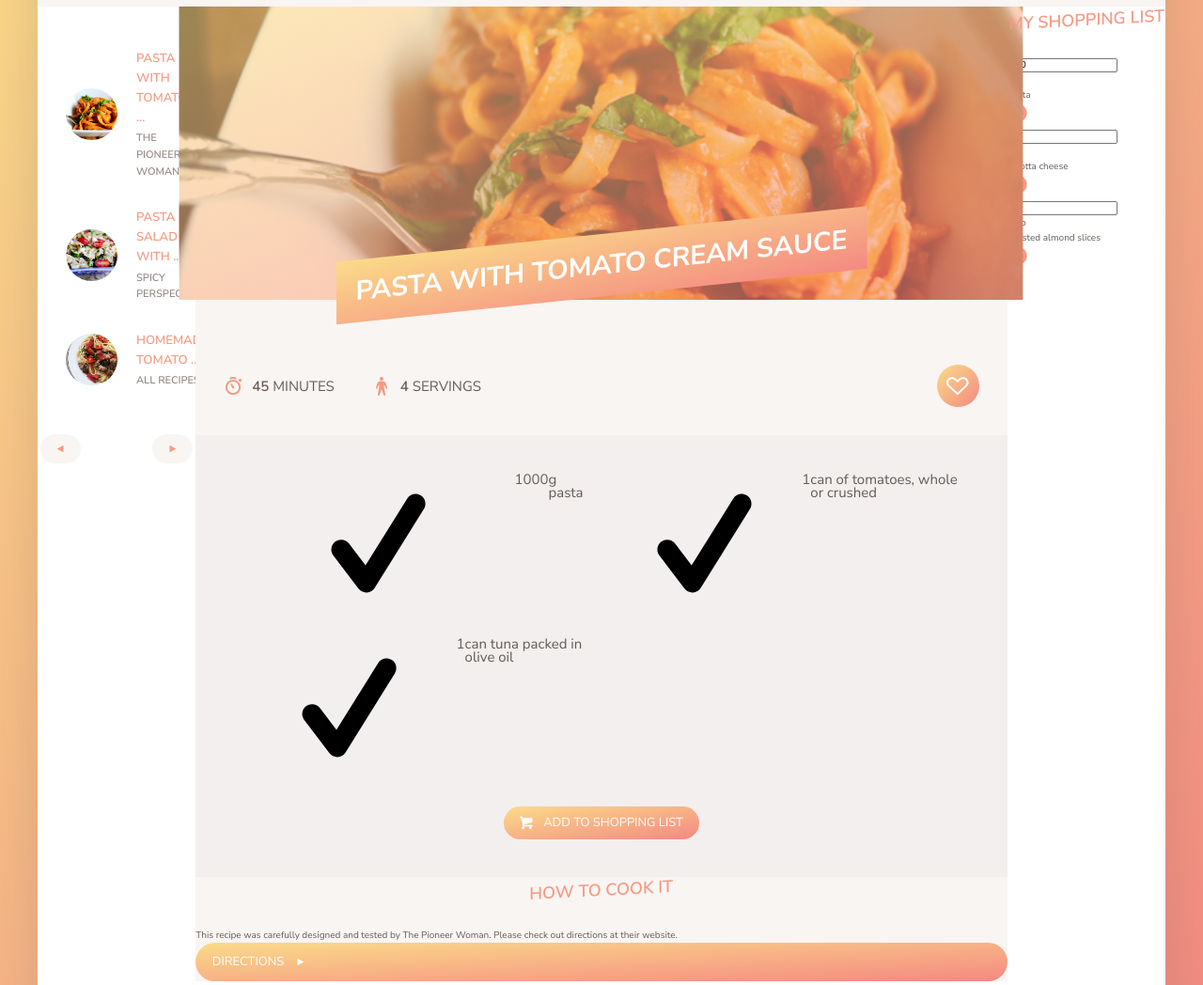
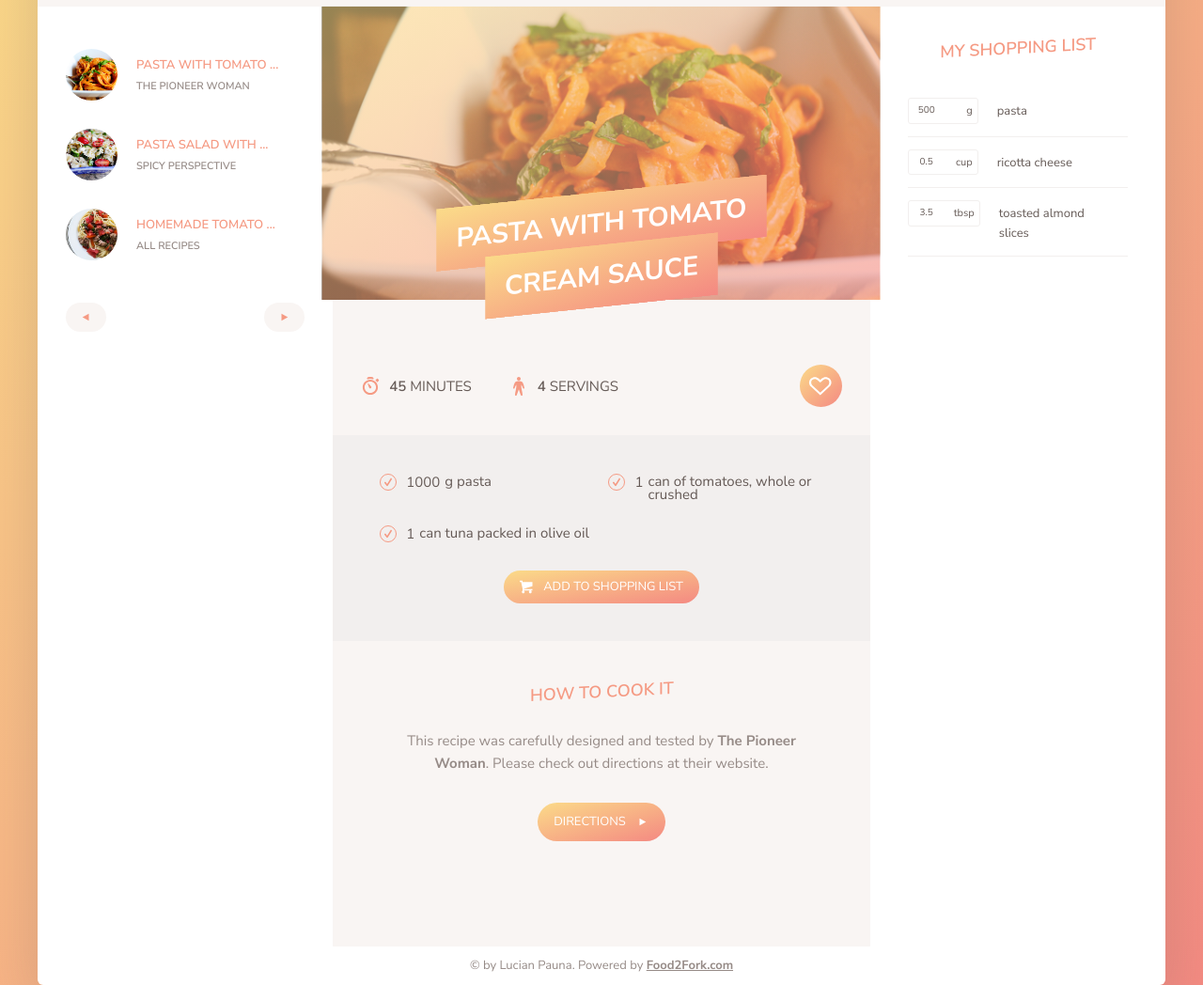
Before and after one commit to LucianPauna/Recipy, a website: page app/index.html in a window 1280 px wide. Shown: the part 144-1192 px from the top of the page at 94% size. Drawn offline with Linux system fonts and the light colour scheme.

Commit message:
Completed styling for desktop

```diff
--- a/app/assets/styles/base/_variables.css
+++ b/app/assets/styles/base/_variables.css
@@ -0,0 +1,2 @@
+$mainOrange: #F59A83;
+$mainGrey: #968B87;
--- a/app/assets/styles/modules/_btn.css
+++ b/app/assets/styles/modules/_btn.css
@@ -46,7 +46,7 @@
 }
 
 .btn-inline {
-    color: #F59A83;
+    color: $mainOrange;
     font-size: 1.2rem;
     border: none;
     background-color: #F9F5F3;
@@ -89,7 +89,7 @@
 .btn-tiny svg {
     height: 100%;
     width: 100%;
-    fill: #F59A83;
+    fill: $mainOrange;
     transition: all .2s;
 }
 
--- a/app/assets/styles/modules/_container.css
+++ b/app/assets/styles/modules/_container.css
@@ -8,7 +8,7 @@
     display: grid;
     grid-template-rows: 10rem minmax(100rem, auto);
     grid-template-columns: 1.1fr 2fr 1.1fr;
-    grid-template-areas: "head head head" "list recipe shopping";
+    grid-template-areas: "head head head" "list recipe shopping" "footer footer footer";
 
     @mixins atLarge {
         width: 100%;
--- a/app/assets/styles/modules/_footer.css
+++ b/app/assets/styles/modules/_footer.css
@@ -1,9 +1,16 @@
 .copyright {
-    color: #968B87;
+    grid-area: footer;
+    color: $mainGrey;
+    font-size: 1.3rem;
     text-align: center;
     margin: 1rem;
+    flex: 0 0 100%;
+}
+
+.copyright a {
+    font-weight: 700;
 }
 
 .link:link, .link:visited {
-    color: #968B87;
+    color: $mainGrey;
 }
--- a/app/assets/styles/modules/_heading-2.css
+++ b/app/assets/styles/modules/_heading-2.css
@@ -1,7 +1,7 @@
 .heading-2 {
     font-size: 1.8rem;
     font-weight: 600;
-    color: #F59A83;
+    color: $mainOrange;
     text-transform: uppercase;
     margin-bottom: 2.5rem;
     text-align: center;
--- a/app/assets/styles/modules/_loader.css
+++ b/app/assets/styles/modules/_loader.css
@@ -6,7 +6,7 @@
 .loader svg {
     height: 5.5rem;
     width: 5.5rem;
-    fill: #F59A83;
+    fill: $mainOrange;
     transform-origin: 44% 50%;
     animation: rotate 1.5s infinite linear;
 }
--- a/app/assets/styles/modules/_recipe.css
+++ b/app/assets/styles/modules/_recipe.css
@@ -69,7 +69,7 @@
 .recipe__info-icon {
     height: 2rem;
     width: 2rem;
-    fill: #F59A83;
+    fill: $mainOrange;
     margin-right: 1rem;
 }
 
@@ -140,6 +140,48 @@
     margin-bottom: 3rem;
 }
 
+.recipe__ingredient {
+    padding-top: .2rem;
+}
+
 .recipe__item {
     display: flex;
 }
+
+.recipe__icon {
+    height: 1.8rem;
+    width: 1.8rem;
+    fill: $mainOrange;
+    border: 1px solid $mainOrange;
+    border-radius: 50%;
+    padding: 2px;
+    margin-right: 1rem;
+    flex: 0 0 auto;
+    margin-top: .1rem;
+}
+
+.recipe__count {
+    margin-right: .5rem;
+    flex: 0 0 auto;
+    padding-top: .3rem;
+}
+
+.recipe__directions {
+    padding: 4rem;
+    padding-bottom: 5rem;
+    display: flex;
+    flex-direction: column;
+    align-items: center;
+}
+
+.recipe__directions-text {
+    font-size: 1.5rem;
+    text-align: center;
+    width: 90%;
+    margin-bottom: 3rem;
+    color: $mainGrey;
+}
+
+.recipe__by {
+    font-weight: 700;
+}
--- a/app/assets/styles/modules/_results.css
+++ b/app/assets/styles/modules/_results.css
@@ -38,7 +38,7 @@
 
 .results__name {
     font-size: 1.3rem;
-    color: #F59A83;
+    color: $mainOrange;
     text-transform: uppercase;
     font-weight: 600;
     margin-bottom: .3rem;
@@ -46,7 +46,7 @@
 
 .results__author {
     font-size: 1.1rem;
-    color: #968B87;
+    color: $mainGrey;
     text-transform: uppercase;
     font-weight: 600;
 }
@@ -71,7 +71,7 @@
 
 .results__pages {
     margin-top: 3rem;
-    padding: .3rem;
+    padding: 0 3rem;
 }
 
 .results__btn--prev {
--- /dev/null
+++ b/app/assets/styles/modules/_shopping.css
@@ -0,0 +1,73 @@
+.shopping {
+    padding: 3rem 4rem;
+    display: flex;
+    flex-direction: column;
+}
+
+.shopping__list {
+    list-style: none;
+    max-height: 77rem;
+    overflow: scroll;
+}
+
+.shopping__item {
+    display: flex;
+    align-items: flex-start;
+    padding: 1.3rem 0;
+    border-bottom: 1px solid #F2EFEE;
+    position: relative;
+}
+
+.shopping__count {
+    flex: 0 0 7.5rem;
+    padding: .4rem .5rem;
+    border: 1px solid #F2EFEE;
+    border-radius: 3px;
+    margin-right: 2rem;
+    cursor: pointer;
+    display: flex;
+    justify-content: space-between;
+}
+
+.shopping__count input {
+    color: inherit;
+    font-family: inherit;
+    font-size: 1rem;
+    text-align: center;
+    border: none;
+    width: 4.3rem;
+}
+
+.shopping__count input:focus {
+    outline: none;
+    background-color: #F2EFEE;
+}
+
+.shopping__count p {
+    font-size: 1.1rem;
+}
+
+.shopping__description {
+    flex: 1;
+    font-size: 1.3rem;
+    margin-top: .4rem;
+    margin-right: 1.7rem;
+    text-transform: lowercase;
+}
+
+.shopping__delete {
+    margin-top: .5rem;
+    position: absolute;
+    right: 0;
+    background-image: linear-gradient(to right, transparent 0%, #fff 40%, #fff 100%);
+    width: 3.75rem;
+    padding-left: 2rem;
+    visibility: hidden;
+    opacity: 0;
+    transition: all .3s;
+}
+
+.shopping__item:hover .shopping__delete {
+    visibility: visible;
+    opacity: 1;
+}
--- a/app/assets/styles/styles.css
+++ b/app/assets/styles/styles.css
@@ -1,5 +1,5 @@
 @import 'normalize.css';
-/*@import './base/_variables.css';*/
+@import './base/_variables.css';
 @import './base/_mixins';
 @import './base/_global';
 @import './modules/_container';
@@ -12,3 +12,4 @@
 @import './modules/_likes';
 @import './modules/_results';
 @import './modules/_recipe';
+@import './modules/_shopping';
--- a/app/index.html
+++ b/app/index.html
@@ -161,7 +161,7 @@
             <div class="recipe__ingredients">
                 <ul class="recipe__ingredients-list">
                     <li class="recipe__item">
-                        <svg>
+                        <svg class="recipe__icon">
                             <use href="assets/images/icons.svg#icon-check"></use>
                         </svg>
                         <div class="recipe__count">1000</div>
--- a/app/temp/styles/styles.css
+++ b/app/temp/styles/styles.css
@@ -349,8 +349,6 @@ template {
   display: none;
 }
 
-/*@import './base/_variables.css';*/
-
 * {
     box-sizing: border-box;
     margin: 0;
@@ -395,7 +393,7 @@ body {
     display: grid;
     grid-template-rows: 10rem minmax(100rem, auto);
     grid-template-columns: 1.1fr 2fr 1.1fr;
-    grid-template-areas: "head head head" "list recipe shopping";
+    grid-template-areas: "head head head" "list recipe shopping" "footer footer footer";
 
     @mixins atLarge {
         width: 100%;
@@ -546,9 +544,16 @@ body {
 }
 
 .copyright {
+    grid-area: footer;
     color: #968B87;
+    font-size: 1.3rem;
     text-align: center;
     margin: 1rem;
+    flex: 0 0 100%;
+}
+
+.copyright a {
+    font-weight: 700;
 }
 
 .link:link, .link:visited {
@@ -647,12 +652,12 @@ body {
     box-shadow: 0 .8rem 5rem 2rem rgba(101, 90, 86, .1);
     visibility: hidden;
     opacity: 0;
-    transition: all .3s;
+    transition: all .5s .2s;
 }
 
 .likes__field {
     cursor: pointer;
-    padding: .4rem;
+    padding: 0 4rem;
     display: flex;
     align-items: center;
     height: 100%;
@@ -814,7 +819,7 @@ body {
 
 .results__pages {
     margin-top: 3rem;
-    padding: .3rem;
+    padding: 0 3rem;
 }
 
 .results__btn--prev {
@@ -976,6 +981,122 @@ body {
     margin-bottom: 3rem;
 }
 
+.recipe__ingredient {
+    padding-top: .2rem;
+}
+
 .recipe__item {
     display: flex;
 }
+
+.recipe__icon {
+    height: 1.8rem;
+    width: 1.8rem;
+    fill: #F59A83;
+    border: 1px solid #F59A83;
+    border-radius: 50%;
+    padding: 2px;
+    margin-right: 1rem;
+    flex: 0 0 auto;
+    margin-top: .1rem;
+}
+
+.recipe__count {
+    margin-right: .5rem;
+    flex: 0 0 auto;
+    padding-top: .3rem;
+}
+
+.recipe__directions {
+    padding: 4rem;
+    padding-bottom: 5rem;
+    display: flex;
+    flex-direction: column;
+    align-items: center;
+}
+
+.recipe__directions-text {
+    font-size: 1.5rem;
+    text-align: center;
+    width: 90%;
+    margin-bottom: 3rem;
+    color: #968B87;
+}
+
+.recipe__by {
+    font-weight: 700;
+}
+
+.shopping {
+    padding: 3rem 4rem;
+    display: flex;
+    flex-direction: column;
+}
+
+.shopping__list {
+    list-style: none;
+    max-height: 77rem;
+    overflow: scroll;
+}
+
+.shopping__item {
+    display: flex;
+    align-items: flex-start;
+    padding: 1.3rem 0;
+    border-bottom: 1px solid #F2EFEE;
+    position: relative;
+}
+
+.shopping__count {
+    flex: 0 0 7.5rem;
+    padding: .4rem .5rem;
+    border: 1px solid #F2EFEE;
+    border-radius: 3px;
+    margin-right: 2rem;
+    cursor: pointer;
+    display: flex;
+    justify-content: space-between;
+}
+
+.shopping__count input {
+    color: inherit;
+    font-family: inherit;
+    font-size: 1rem;
+    text-align: center;
+    border: none;
+    width: 4.3rem;
+}
+
+.shopping__count input:focus {
+    outline: none;
+    background-color: #F2EFEE;
+}
+
+.shopping__count p {
+    font-size: 1.1rem;
+}
+
+.shopping__description {
+    flex: 1;
+    font-size: 1.3rem;
+    margin-top: .4rem;
+    margin-right: 1.7rem;
+    text-transform: lowercase;
+}
+
+.shopping__delete {
+    margin-top: .5rem;
+    position: absolute;
+    right: 0;
+    background-image: linear-gradient(to right, transparent 0%, #fff 40%, #fff 100%);
+    width: 3.75rem;
+    padding-left: 2rem;
+    visibility: hidden;
+    opacity: 0;
+    transition: all .3s;
+}
+
+.shopping__item:hover .shopping__delete {
+    visibility: visible;
+    opacity: 1;
+}
```
Also changed, not shown: app/assets/styles/modules/_likes.css (+5 -5 lines).
